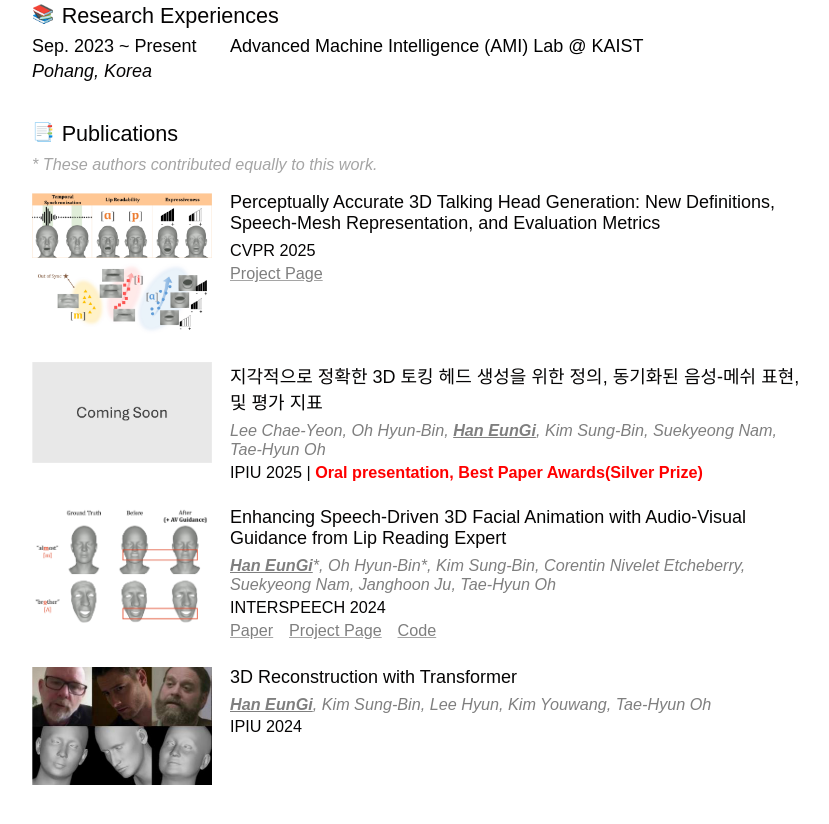
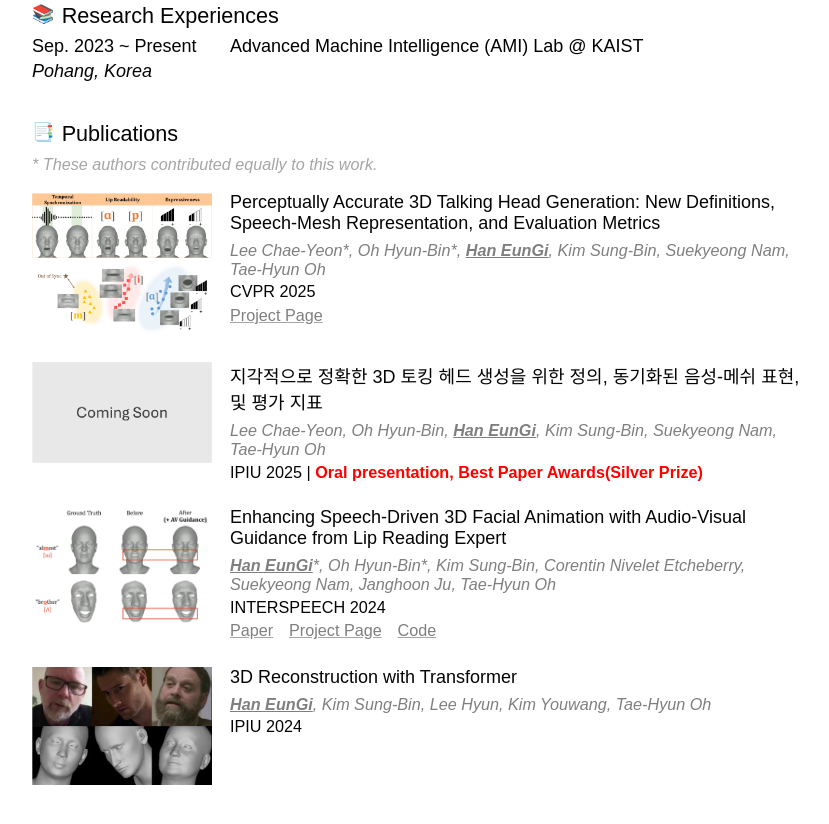
Before and after one commit to winterbloooom/profile, a plain HTML site: page index.html in a window 1280 px wide. Shown: the part 690-1514 px from the top of the page, without its empty margins (224-1053 px from the left). Drawn offline with Linux system fonts and the light colour scheme.

Commit message:
Update index.html

```diff
--- a/index.html
+++ b/index.html
@@ -116,7 +116,7 @@
                             </div>
                             <div class="pub-single-contents">
                                 <div class="pub-single-title">Perceptually Accurate 3D Talking Head Generation: New Definitions, Speech-Mesh Representation, and Evaluation Metrics</div>
-<!--                                 <div class="pub-single-authors">Lee Chae-Yeon, Oh Hyun-Bin, <u><b>Han EunGi</b></u>, Kim Sung-Bin, Suekyeong Nam, Tae-Hyun Oh</div> -->
+                                <div class="pub-single-authors">Lee Chae-Yeon*, Oh Hyun-Bin*, <u><b>Han EunGi</b></u>, Kim Sung-Bin, Suekyeong Nam, Tae-Hyun Oh</div>
                                 <div class="pub-single-venue">CVPR 2025</div>
                                 <div class="pub-single-further">
                                     <a href="https://perceptual-3d-talking-head.github.io/">Project Page</a>
```
